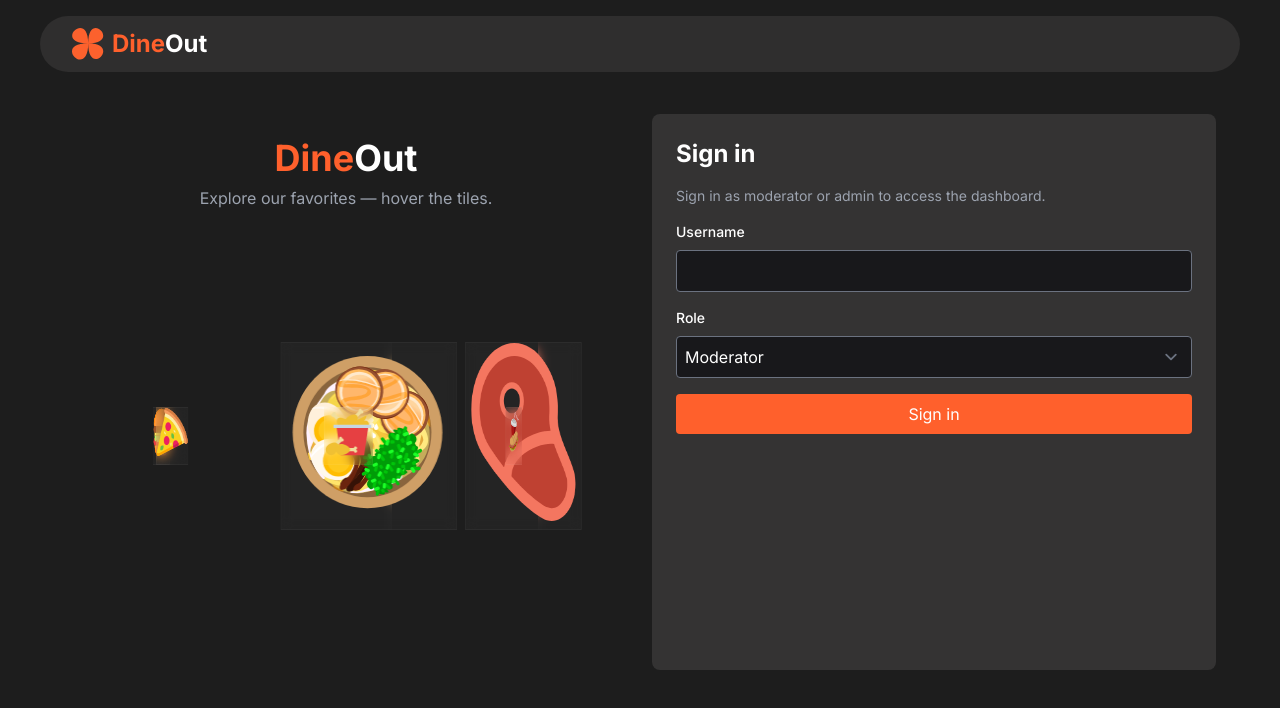
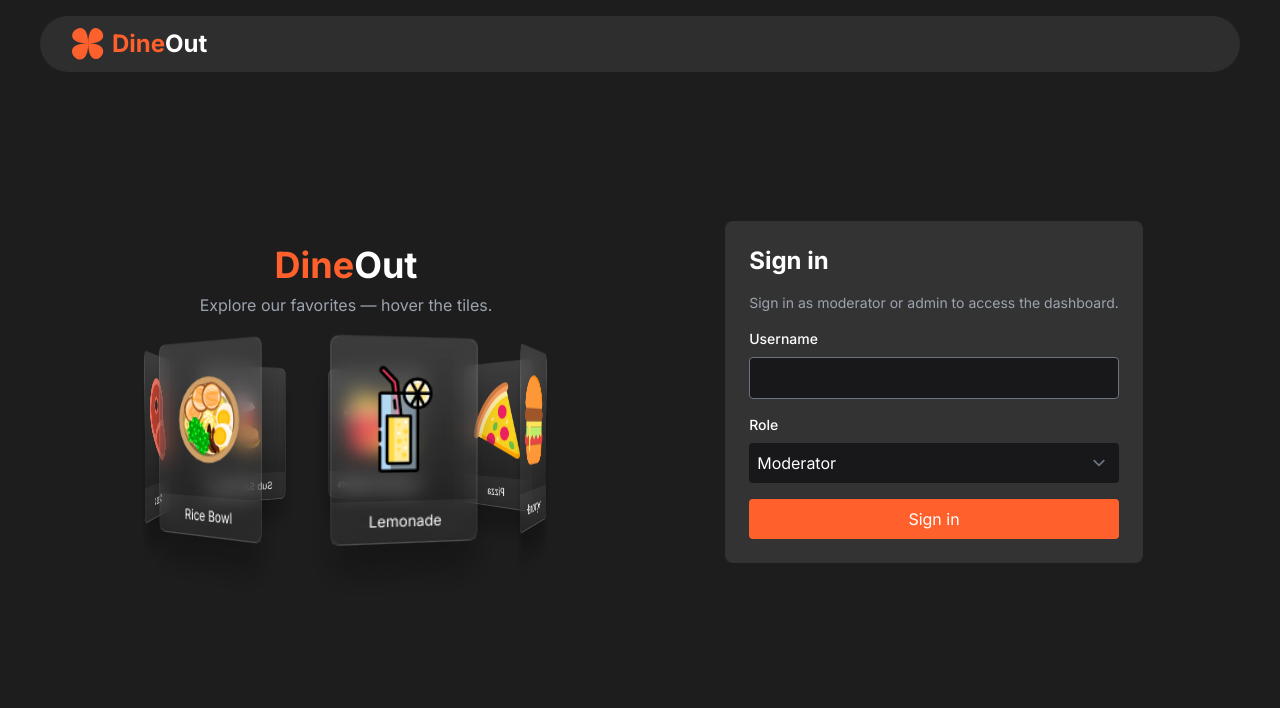
Before and after one commit to RizviRahman/DineOut, a React (Vite) app: page / in a window 1280 px wide. Shown: the top 708 px of the page. Built offline with nearby package versions, Linux system fonts and the light colour scheme.

Commit message:
login page design modified

```diff
--- a/src/assets/App.css
+++ b/src/assets/App.css
@@ -1,6 +1,7 @@
-/* Login / Landing styles moved from index.css */
-
-/* Glassmorphism card used on login landing */
+/* =============================
+   Glassmorphism Card Styles
+   Used for carousel panels and login landing
+   ============================= */
 .glass-card {
 	background: rgba(255,255,255,0.03);
 	border: 1px solid rgba(255,255,255,0.04);
@@ -14,58 +15,91 @@
 }
 .glass-img { width: 48px; height: 48px; object-fit: contain }
 
-/* Landing cluster removed - not used. Previously provided overlapping tilted tiles.
-   Keep carousel styles below which are used by the login page. */
+/* =============================
+   3D Rotating Carousel Styles
+   Used for food showcase on login/landing
+   ============================= */
+.carousel {
+    width: 100%;
+    height: 100%;
+    display: flex;
+    justify-content: center;
+    align-items: center;
+}
 
-/* Arc layout removed - not used. Keep archive here in App.css if you want to re-enable later. */
+.ring {
+    --w: 120px;
+    --h: 160px;
+    --depth: calc(var(--w)/1.5 + var(--h)/1.5);
+    --tile: -1deg;
+    --perspective: 800px;
+    position: relative;
+    width: var(--w);
+    height: var(--h);
+    transform-style: preserve-3d;
+    animation: spin 30s linear infinite;
+    background: transparent;
+    border: none;
+    outline: none;
+    box-shadow: none !important;
+    pointer-events: none;
+}
 
-/* 3D rotating carousel for landing cards */
-.carousel-container{
-	width:100%;
-	height:420px;
-	display:flex;
-	align-items:center;
-	justify-content:center;
-	perspective: 1200px;
+.panel {
+    position: absolute;
+    inset: 0;
+    background: linear-gradient(#fff2, transparent);
+    border: 1px solid rgba(255,255,255,0.1);
+    box-shadow: 0 25px 25px rgba(0,0,0,0.25);
+    backdrop-filter: blur(10px);
+    border-radius: 8px;
+    transform: rotateY(calc((360deg / var(--count)) * var(--i))) translateZ(var(--depth));
+    display: flex;
+    justify-content: center;
+    align-items: center;
+    cursor: pointer;
+    transition: 0.5s;
 }
-.carousel{
-	width: 360px; /* stage width, adjust as needed */
-	height: 320px;
-	position: relative;
-	overflow: visible;
-	perspective-origin: center center;
+
+.panel::before {
+    content: attr(data-text);
+    position: absolute;
+    bottom: 0;
+    width: 100%;
+    height: 32px;
+    background: rgba(255,255,255,0.05);
+    display: flex;
+    justify-content: center;
+    align-items: center;
+    color: #fff;
+    font-size: 0.75rem;
+    white-space: nowrap;
+    overflow: hidden;
+    text-overflow: ellipsis;
+    padding: 0 8px;
 }
-.carousel__stage{
-	width:100%;
-	height:100%;
-	position: absolute;
-	left: 50%; top: 50%;
-	transform: translate(-50%, -50%);
-	transform-style: preserve-3d;
-	transition: transform .6s;
-	/* stage rotates to create the carousel effect; translate stays fixed so stage doesn't shift */
-	animation: carousel-spin var(--spin-duration, 18s) linear infinite;
+
+.panel img {
+    width: 70%;
+    height: auto;
+    max-height: 90px;
+    object-fit: contain;
+    margin-bottom: 32px;
 }
-.carousel__cell{
-	position: absolute;
-	left: 50%;
-	top: 50%;
-	transform-style: preserve-3d;
+
+.ring:hover {
+    animation-play-state: paused;
 }
-.carousel__cell .glass{
-  /* Face inside the cell uses glass visuals; translate centers the face over the cell origin */
-  position: relative;
-  transform: translate(-50%, -50%);
+
+@keyframes spin {
+    0% {
+        transform: perspective(var(--perspective)) rotateX(var(--tile)) rotateY(0deg);
+    }
+    100% {
+        transform: perspective(var(--perspective)) rotateX(var(--tile)) rotateY(360deg);
+    }
 }
-.carousel__cell .glass:hover{
-  /* slight lift and stronger shadow on hover to indicate interactivity */
-  transform: translate(-50%, -60%) scale(1.02);
-  box-shadow: 0 14px 30px rgba(0,0,0,0.45);
-  z-index: 999;
-}
-.carousel:hover .carousel__stage{ animation-play-state: paused; }
 
-@keyframes carousel-spin{
-	from{ transform: translate(-50%, -50%) rotateY(0deg); }
-	to{ transform: translate(-50%, -50%) rotateY(-360deg); }
-}
+/* =============================
+   End of App.css
+   ============================= */
--- a/src/assets/Components/Login.jsx
+++ b/src/assets/Components/Login.jsx
@@ -11,46 +11,27 @@ export default function Login({ onLogin }) {
     onLogin({ username: username.trim(), role })
   }
   return (
-    <div className="min-h-[80vh] flex items-center justify-center px-6">
-      <div className="max-w-6xl w-full grid grid-cols-1 md:grid-cols-2 gap-6">
+    <div className="min-h-[80vh] flex items-center justify-between px-6">
+      <div className="max-w-6xl w-full grid grid-cols-1 md:grid-cols-2 gap-6 mx-auto">
         {/* Left: overlapping glass tiles (menu showcase) */}
         <div className="p-6 flex flex-col items-center">
           <h1 className="text-4xl font-bold mb-2"><span className="text-primary">Dine</span>Out</h1>
           <p className="text-gray-400 mb-4">Explore our favorites — hover the tiles.</p>
 
-          <div className="carousel-container">
-            <div className="carousel" aria-hidden>
-              <div className="carousel__stage" style={{ ['--spin-duration']: '18s' }}>
-                {(() => {
-                  const cells = [];
-                  const cellCount = items.length;
-                  const tileWidth = 180;
-                  const theta = 360 / cellCount;
-                  // radius positions the tiles around the Y-axis; tweak for desired spacing
-                  const radius = Math.round((tileWidth / 2) / Math.tan(Math.PI / cellCount)) + 40;
-                  for (let i = 0; i < cellCount; i++) {
-                    const it = items[i % items.length];
-                    const angle = i * theta;
-                    const transform = `rotateY(${angle}deg) translateZ(${radius}px)`;
-                    cells.push(
-                      <div key={i} className="carousel__cell" style={{ transform }}>
-                        <div className="glass glass-card" data-text={it.name}>
-                          <div className="flex flex-col items-center">
-                            <img src={it.image} alt={it.name} className="landing-card-img mb-2" />
+          <div className="carousel">
+            <div className="ring" style={{'--count': items.length}}>
+              {items.map((item, index) => (
+                <div key={index} className="panel" style={{'--i': index}} data-text={item.name}>
+                  <img src={item.image} alt={item.name} />
                 </div>
-                        </div>
-                      </div>
-                    );
-                  }
-                  return cells;
-                })()}
-              </div>
+              ))}
             </div>
           </div>
         </div>
 
         {/* Right: login form */}
-        <div className="p-6 bg-cardbg rounded-lg">
+        <div className='mx-auto'>
+            <div className="p-6 bg-cardbg rounded-lg w-90">
               <h2 className="text-2xl font-bold mb-4">Sign in</h2>
               <p className="text-sm text-gray-400 mb-4">Sign in as moderator or admin to access the dashboard.</p>
               <form onSubmit={handleSubmit}>
@@ -67,6 +48,8 @@ export default function Login({ onLogin }) {
               </form>
             </div>
         </div>
+
+      </div>
     </div>
   )
 }
--- a/src/assets/Components/data.js
+++ b/src/assets/Components/data.js
@@ -5,6 +5,7 @@ const items = [
         { id: 4, name: "Sub Sandwich", price: 300, image: "./assets/submarine.svg" },
         { id: 5, name: "Steak", price: 800, image: "./assets/steak.svg" },
         { id: 6, name: "Rice Bowl", price: 150, image: "./assets/rice-bowl.svg" },
+        { id: 7, name: "Lemonade", price: 80, image: "./assets/lemonade.svg" },
     ];
 
 
--- a/src/assets/Components/feature-components/CreateOrder.jsx
+++ b/src/assets/Components/feature-components/CreateOrder.jsx
@@ -33,7 +33,7 @@ export default function CreateOrder({items, addOrder}) {
     }
 
     return (
-        <div className="bg-cardbg rounded-lg p-6 h-[calc(100vh_-_130px)]">
+        <div className="bg-cardbg rounded-lg p-6 h-[calc(100vh_-_145px)]">
             <h2 className="text-xl font-bold mb-1">CREATE ORDER</h2>
             <p className="text-gray-400 text-sm mb-4">Accurately fulfill customer orders based on a precise
                     understanding of their requirements.</p>
@@ -63,7 +63,7 @@ export default function CreateOrder({items, addOrder}) {
                 <button
                     disabled={priceDetails.price===0 || customerName.trim()===""}
                     type="submit"
-                    className="w-full bg-primary hover:bg-opacity-90 text-white font-medium py-3 rounded-full transition-all duration-300 hover:shadow-lg transform hover:-translate-y-1">
+                    className="w-full bg-primary hover:bg-opacity-90 text-white font-medium py-3 rounded-full transition-all duration-300 hover:shadow-lg transform hover:-translate-y-1 mt-3">
                     Place Order (BDT {priceDetails.price})
                 </button>
             </form>
--- a/src/assets/Components/feature-components/create-order/Item.jsx
+++ b/src/assets/Components/feature-components/create-order/Item.jsx
@@ -22,7 +22,7 @@ export default function Item({item, calculateTotal}){
         <div className="bg-gray-700 bg-opacity-30 rounded-md p-3 mb-3 flex justify-between items-center hover:bg-opacity-40 transition-all duration-300">
             <div className="flex items-center">
                 <div className="w-12 h-12   flex items-center justify-center mr-3">
-                    <img src={image /*"./assets/hamburger.svg"*/} alt="Hamburger" className="w-10 h-10" />
+                    <img src={image /*"./assets/{item-name}.svg"*/} alt="Food Item" className="w-10 h-10" />
                 </div>
                 <div>
                     <h3 className="font-medium">{name}</h3>
--- a/src/index.css
+++ b/src/index.css
@@ -39,4 +39,40 @@
 
         select {
             appearance: none;
+            accent-color: #FF602C;
+            background-color: #1D1D1D;
+            min-width: 100px;
+            border: none;
+            outline: none;
+            border-radius: 10px;
+            padding: 4px;
         }
+
+        .items-container {
+            max-height: 450px;
+            overflow-y: auto;
+        }
+
+        .reports-container {
+            max-height: 500px;
+            overflow-y: auto;
+        }
+
+        /* Custom scrollbar */
+        ::-webkit-scrollbar {
+            width: 6px;
+        }
+
+        ::-webkit-scrollbar-track {
+            background: rgba(89, 86, 86, 0.2);
+            border-radius: 10px;
+        }
+
+        ::-webkit-scrollbar-thumb {
+            background: rgba(255, 96, 44, 0.5);
+            border-radius: 10px;
+        }
+
+        ::-webkit-scrollbar-thumb:hover {
+            background: rgba(255, 96, 44, 0.8);
+        }
```
Also changed, not shown: src/assets/Components/feature-components/order-components/Reports.jsx (+11 -9 lines), public/assets/lemonade.svg (added). Lines whose indentation alone changed are shown as unchanged.
